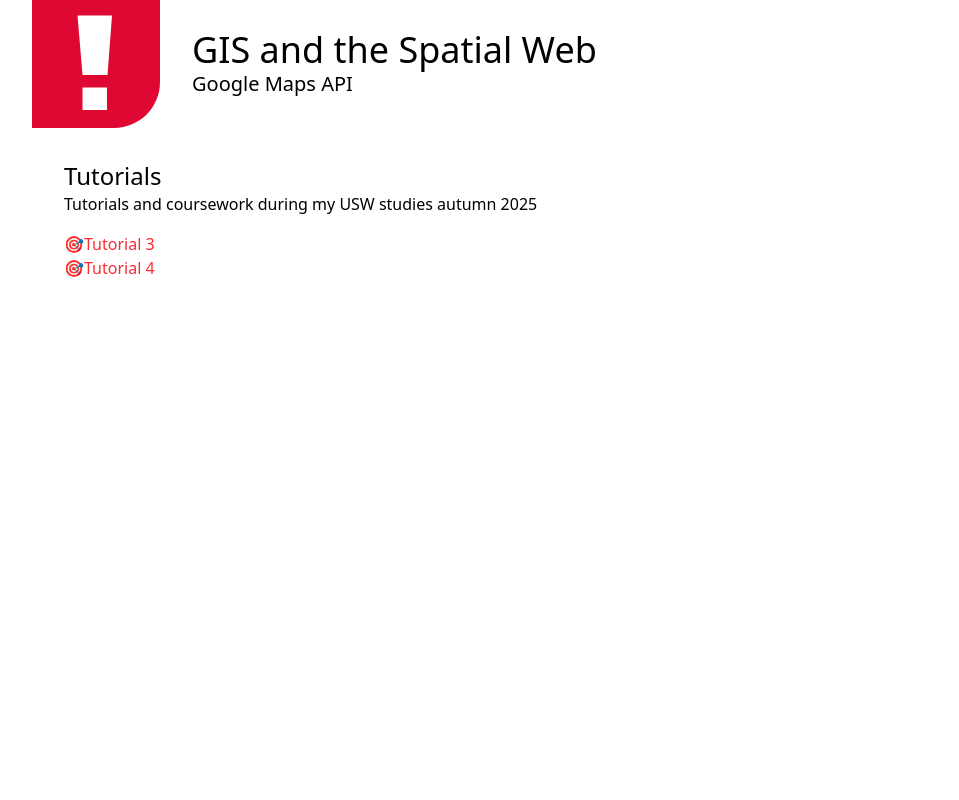
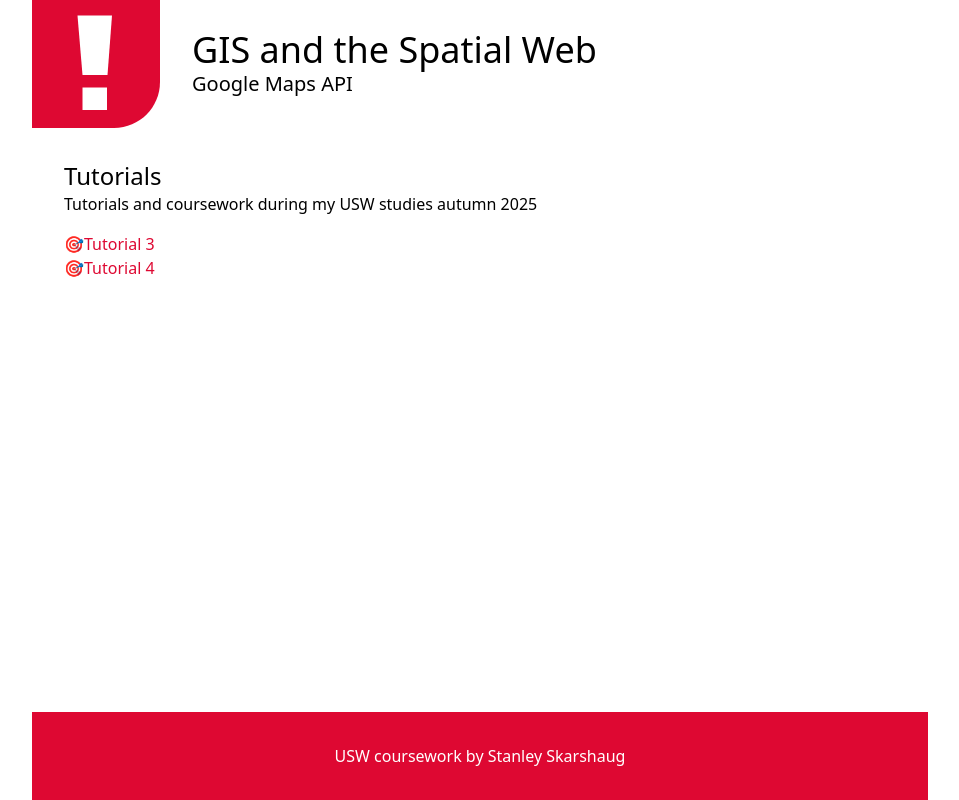
Before and after one commit to mEsUsah/usw-gis, a PHP site: page /week_02 in a window 1280 px wide. Shown: the whole page, without its empty margins (160-1119 px from the left). Run offline with PHP 8.4, Linux system fonts and the light colour scheme.

Commit message:
refactor(week2): moved getHtmlFiles intro separate file

```diff
--- /dev/null
+++ b/scripts/getHtmlFiles.php
@@ -0,0 +1,28 @@
+<?php
+
+function getHtmlFiles($directory): array
+{
+    $files = scandir($directory);
+    $output = [];
+    foreach ($files as $file) {
+        // only list visible files, not directories and only files with the htm extension
+        if (!is_dir($file) && substr($file, 0, 1) !== '.' && pathinfo($file, PATHINFO_EXTENSION) === 'htm') {
+
+            // Load the HTML file and get the title tag in the file
+            $dom = new DOMDocument();
+            libxml_use_internal_errors(true);
+            $dom->loadHTMLFile($file);
+            $titleTags = $dom->getElementsByTagName('title');
+
+            // If there is a title tag, use its content as the link text, otherwise use the filename
+            $title = $titleTags->length > 0 ? $titleTags->item(0)->textContent : $file;
+            $output[] = [
+                'file' => $file,
+                'title' => $title
+            ];
+        }
+    }
+    return $output;
+}
+
+?>
--- a/week_02/index.php
+++ b/week_02/index.php
@@ -1,3 +1,8 @@
+<?php
+    require __DIR__ . '/../scripts/getHtmlFiles.php';
+    $files = getHtmlFiles(__DIR__);
+?>
+
 <!DOCTYPE html>
 <html lang="en">
 <head>
@@ -7,7 +12,7 @@
     <link rel="icon" type="image/svg+xml" href="/favicon.svg">
     <script src="https://cdn.jsdelivr.net/npm/@tailwindcss/browser@4"></script>
 </head>
-<body class="w-full max-w-4xl mx-auto">
+<body class="w-full max-w-4xl mx-auto flex flex-col h-screen">
     <header class="flex flex-row gap-4 lg:gap-8 items-center">
         <img src="/favicon.svg" alt="Logo for USW coursework by Stanley Skarshaug" class="h-24 lg:h-32">
         <div class="pr-2">
@@ -15,31 +20,21 @@
             <p class="text-md lg:text-xl">Google Maps API</p>
         </div>
     </header>
-    <main class="m-4 lg:m-8">
+    <main class="m-4 lg:m-8 flex-grow">
         <h2 class="text-lg lg:text-2xl font-medium">Tutorials</h2>
         <p class=" mb-4">Tutorials and coursework during my USW studies autumn 2025</p>
         <ul>
             <?php
-                $files = scandir(__DIR__);
                 foreach ($files as $file) {
-                    // only list visible files, not directories and only files with the htm extension
-                    if (!is_dir($file) && substr($file, 0, 1) !== '.' && pathinfo($file, PATHINFO_EXTENSION) === 'htm') {
-
-                        // Load the HTML file and get the title tag in the file
-                        $dom = new DOMDocument();
-                        $internalErrors = libxml_use_internal_errors(true);
-                        $dom->loadHTMLFile($file);
-                        $titleTags = $dom->getElementsByTagName('title');
-
-                        // If there is a title tag, use its content as the link text, otherwise use the filename
-                        $title = $titleTags->length > 0 ? $titleTags->item(0)->textContent : $file;
-                        ?>
-                        <li>🎯<a href="<?php echo $file; ?>" class="text-red-500 hover:underline"><?php echo $title; ?></a></li>
-                        <?php
-                    }
+                ?>
+                    <li>🎯<a href="<?php echo $file['file']; ?>" class="text-[#DE0832] hover:underline"><?php echo $file['title']; ?></a></li>
+                <?php
                 }
             ?>
         </ul>
     </main>
+    <footer class="bg-[#DE0832] text-white py-8">
+        <p class="text-center">USW coursework by Stanley Skarshaug</p>
+    </footer>
 </body>
 </html>
```
